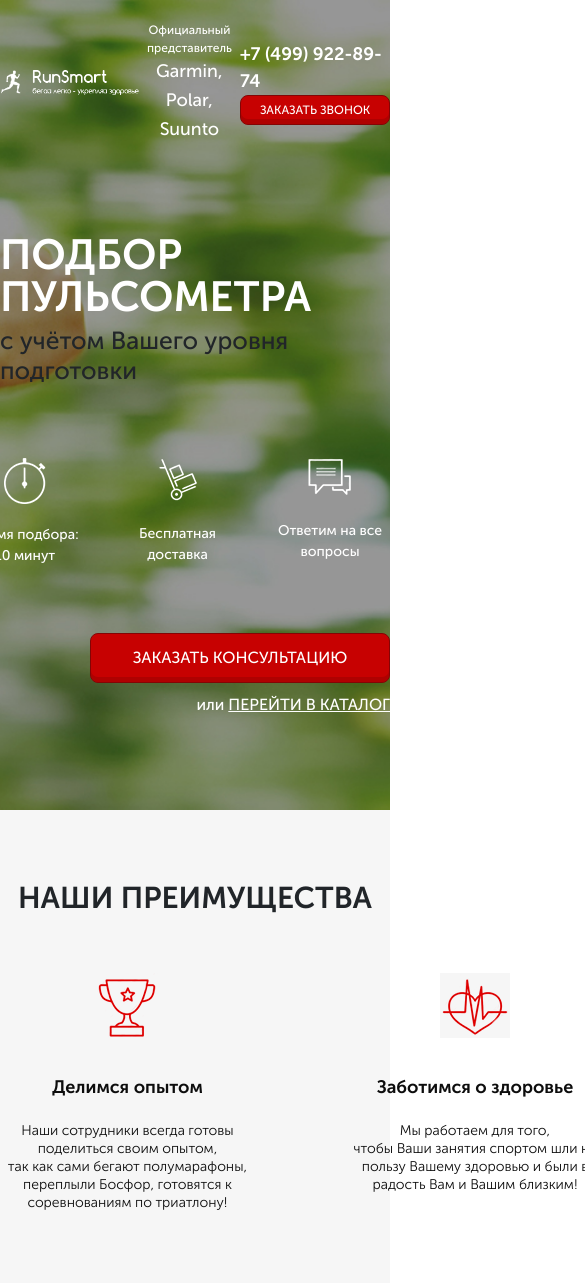
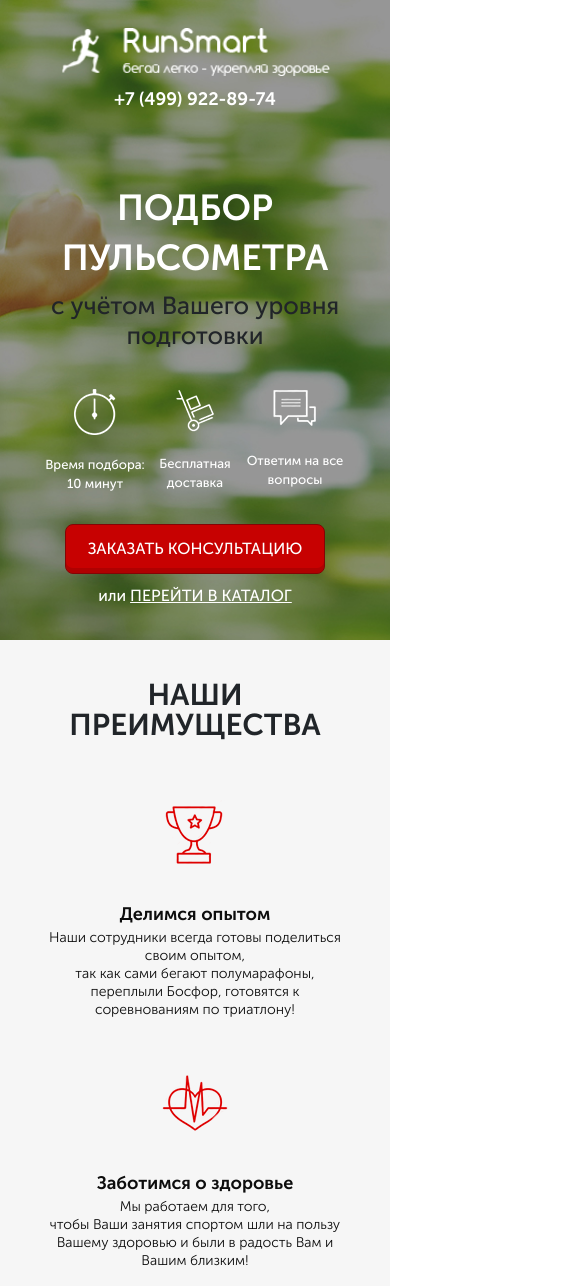
Before and after one commit to vasylkucherak/RunSmart, a plain HTML site: page src/index.html in a window 390 px wide. Shown: the top 1286 px of the page, 585 px wide, since content can reach past the window. Drawn offline with Linux system fonts and the light colour scheme.

Commit message:
v.0.2.0 (two components adapted for all devices)

```diff
--- a/src/index.html
+++ b/src/index.html
@@ -62,18 +62,24 @@
             <div class="advantages__icons">
                 <div class="advantages__icon">
                     <img src="icons/cup_icon.png" alt="cup">
+                    <div class="advantages__descr">
                         <span>Делимся опытом</span>
                         Наши сотрудники всегда готовы поделиться своим опытом,<br>так как сами бегают полумарафоны, переплыли Босфор, готовятся к соревнованиям по триатлону!
                     </div>
+                </div>
                 <div class="advantages__icon">
                     <img src="icons/heart_icon.png" alt="heart">
+                    <div class="advantages__descr">
                         <span>Заботимся о здоровье</span>
                         Мы работаем для того,<br>чтобы Ваши занятия спортом шли на пользу Вашему здоровью и были в радость Вам и Вашим близким!
                     </div>
+                </div>
                 <div class="advantages__icon">
                     <img src="icons/shoe_icon.png" alt="shoe">
+                    <div class="advantages__descr">
                         <span>Учим бегать</span>
                         Помогаем с обучением<br>правильной технике бега!<br>Дружим с крупнейшей школой бега в России - <a href="#">I LOVE RUNNING</a>.
+                    </div>
                 </div>
             </div>
         </div>
--- a/src/sass/blocks/_promo.scss
+++ b/src/sass/blocks/_promo.scss
@@ -1,7 +1,7 @@
 .promo {
-    min-height: 650px;
-    padding: 21px 0 93px 0;
-    background: url(../../img/bg/promo_bg.jpg) center center/cover no-repeat;
+    min-height: 700px;
+    padding: 21px 0 90px 0;
+    background: url(../img/bg/promo_bg.jpg) center center/cover no-repeat;
     &__wrapper {
         display: flex;
         flex-direction: column;
--- a/src/sass/style.scss
+++ b/src/sass/style.scss
@@ -5,11 +5,162 @@
 @import 'blocks/buttons';
 @import 'blocks/advantages';
 
+
 * {
     font-family: 'Museo Sans Cyrl', sans-serif;
 }
-
 .container {
     max-width: 950px;
     margin: 0 auto;
 }
+
+
+@media (max-width: 1200px) {
+    .container {
+        max-width: 900px;
+    }
+    .advantages {
+        &__icons {
+            width: 900px;
+        }
+    }
+}
+
+
+@media (max-width: 991px) {
+    .container {
+        max-width: 700px;
+    }
+    .advantages {
+        &__icons {
+            width: 700px;
+        }
+        &__icon {
+            width: 200px;
+        }
+    }
+}
+
+
+@media (max-width: 767px) {
+    .container {
+        max-width: 520px;
+    }
+    .header {
+        flex-wrap: wrap;
+        &__logo {
+            margin-top: 10px;
+            width: 220px;
+        }
+        &__contacts {
+            flex-direction: row;
+            justify-content: space-between;
+            width: 505px;
+        }
+        &__phone {
+            margin-top: 10px;
+            margin-left: 22px;
+        }
+    }
+    .promo {
+        &__wrapper {
+            align-items: center;
+        }
+    }
+    .advantages {
+        &__icons {
+            margin-top: 30px;
+            width: 520px;
+            flex-direction: column;
+        }
+        &__icon {
+            display: flex;
+            justify-content: space-between;
+            width: 520px;
+            img {
+                width: 70px;
+                height: 65px;
+                margin-top: 30px;
+            }
+            span {
+                margin-bottom: 0;
+            }
+        }
+        &__descr {
+            display: flex;
+            justify-content: center;
+            flex-direction: column;
+            width: 400px;
+            text-align: center;
+            margin-bottom: 20px;
+        }
+    }
+}
+
+
+@media (max-width: 575px) {
+    .container {
+        max-width: 300px;
+    }
+    .header {
+        flex-wrap: wrap;
+        justify-content: center;
+        &__logo {
+            width: 270px;
+        }
+        &__official {
+            display: none;
+        }
+        &__contacts {
+            flex-direction: column;
+            align-items: center;
+            width: 505px;
+        }
+        &__phone {
+            margin:  10px 0;
+        }
+    }
+    .promo {
+        min-height: 640px;
+        padding: 18px 0;
+        &__wrapper {
+            margin-top: 60px;
+            text-align: center;
+        }
+        &__header {
+            line-height: 50px;
+            font-size: 36px;
+        }
+        &__subheader {
+            font-size: 20px;
+        }
+        &__icons {
+            margin-top: 30px;
+            width: 300px;
+        }
+        &__icon {
+            font-size: 13px;
+        }
+    }
+    .button {
+        display: none;
+    }
+    .button_main {
+        display: inline-block;
+        margin-top: 30px;
+        width: 260px;
+    }
+    .advantages {
+        padding: 40px 0 30px 0;
+        &__icons {
+            width: 300px;
+        }
+        &__icon {
+            flex-direction: column;
+            width: 300px;
+        }
+        &__descr {
+            width: 300px;
+        }
+    }
+}
```
Also changed, not shown: src/css/style.min.css. Lines whose indentation alone changed are shown as unchanged.
